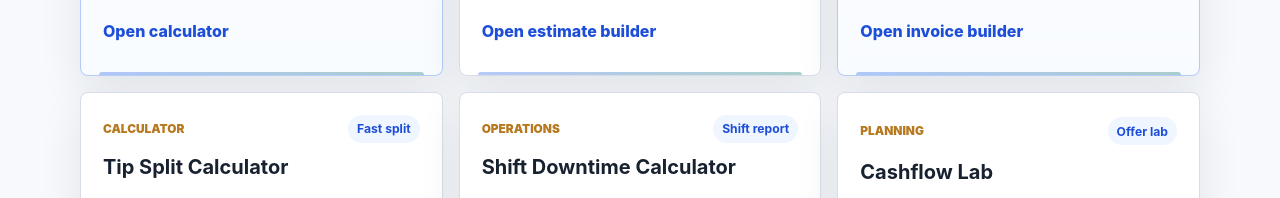
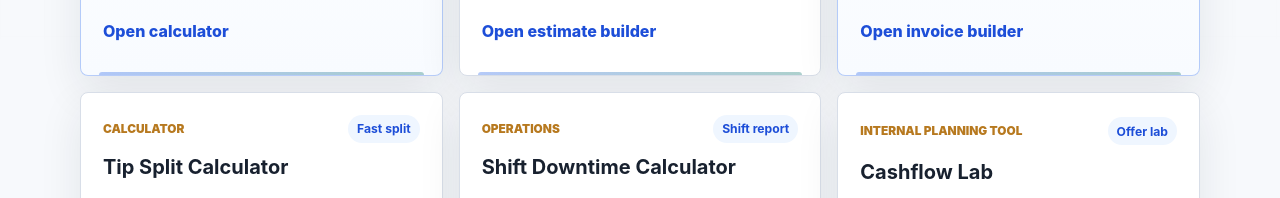
Before and after one commit to philipneo/philip-builds, a website: page portfolio/index.html in a window 1280 px wide. Shown: the part 4095-4293 px from the top of the page. Drawn offline with Linux system fonts and the light colour scheme.

Commit message:
Fix Phase A demo proof review issues

```diff
--- a/portfolio/index.html
+++ b/portfolio/index.html
@@ -332,7 +332,7 @@
 
           <article class="tool-card">
             <div class="tool-card-top">
-              <span>Planning</span>
+              <span>Internal planning tool</span>
               <strong>Offer lab</strong>
             </div>
             <h3>Cashflow Lab</h3>
```
